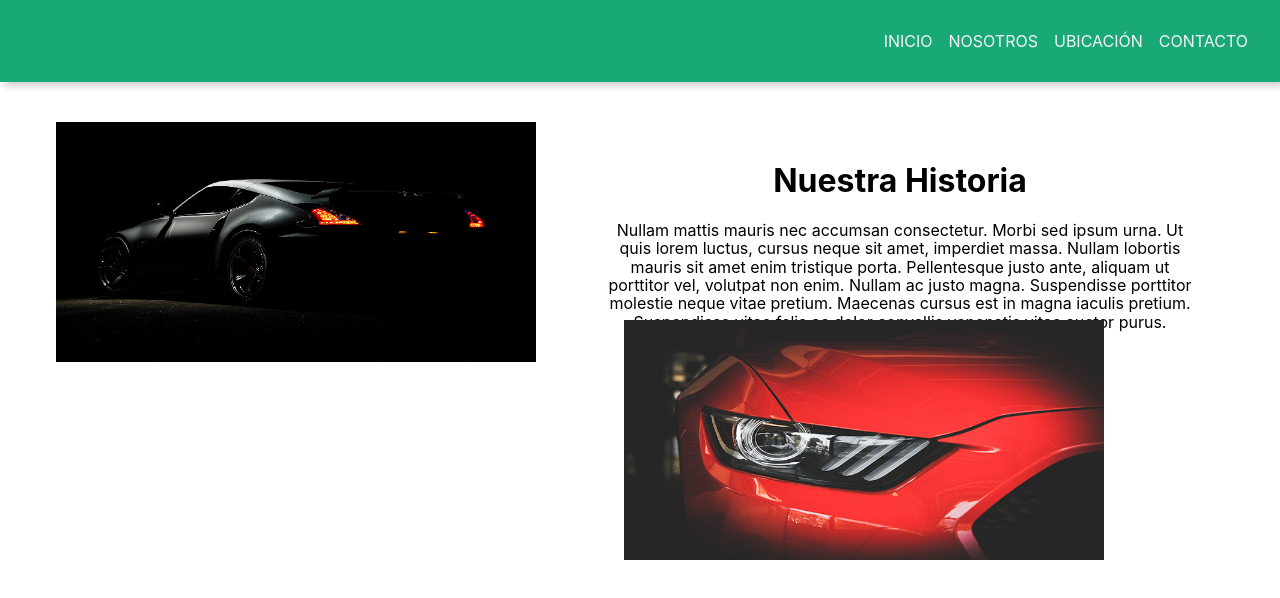
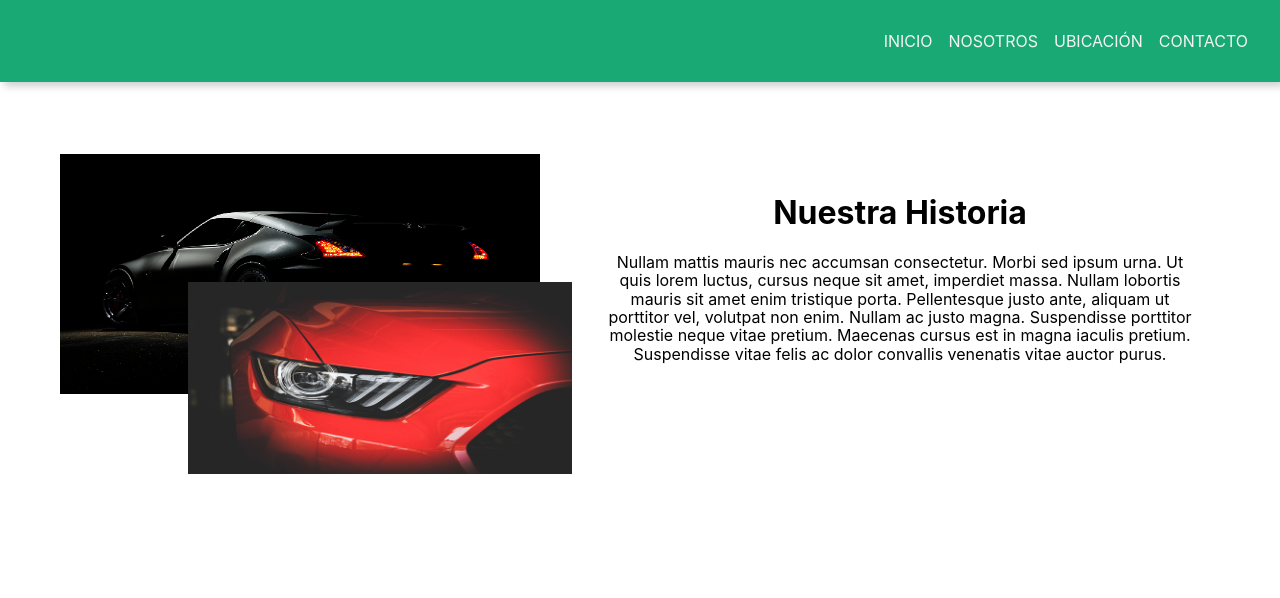
Before and after one commit to superagm123/EstacionamientoVaqueros, a React (Create React App) app: page / in a window 1280 px wide. Shown: the top 598 px of the page. Built offline with nearby package versions, Linux system fonts and the light colour scheme.

Commit message:
improved the image responsive behavior

```diff
--- a/src/Components/Navigation/Navigation.css
+++ b/src/Components/Navigation/Navigation.css
@@ -7,5 +7,6 @@ nav a{
 	nav{
 		display: flex;
 		justify-content: flex-end;
+		align-items: center;
 	}
 }
--- a/src/Components/Story/Story.css
+++ b/src/Components/Story/Story.css
@@ -1,4 +1,4 @@
-.image-container{
+.story-container{
 	display: flex;
 	flex-direction: column;
 	align-items: center;
@@ -8,24 +8,32 @@
 .image{
 	max-width: 15em;
 	max-height: 15em;
-	margin-right: .5em;
 }
 
 @media(min-width: 800px){
-	.image-container{
+	.story-container{
 		display: grid;
 		grid-template-columns: repeat(2, 1fr);
 		justify-items: center;
 		margin-right: 5em;
+		max-width: 120em;
 	}
 
 	.image{
 		max-width:  30em;
 		max-height: 30em;
 	}
-	.imagePosition{
+	.image-container{
+		position: relative;
+		display: flex;
+		flex-direction: column;
+		max-width: 40em;
+		padding: 2em;
+	}
+
+	.image-position{
 		position: absolute;
-		top: 20em;
-		left: 39em;
-   }
+		top: 10em;
+		left: 10em;
+	}
 }
--- a/src/Components/Story/Story.js
+++ b/src/Components/Story/Story.js
@@ -5,15 +5,15 @@ import './Story.css';
 
 const Story = () => {
 	return(
-		<div className="image-container">
-			<div>
+		<div className="story-container">
+			<div className="image-container">
 				<a href="#">
 					<div className="image">
 						<img alt="Car" src={Car}/>
 					</div>
 				</a>
 				<a href="#">
-					<div className="image imagePosition">
+					<div className="image image-position">
 						<img alt="Car" src={Car2}/>
 					</div>
 				</a>
@@ -25,7 +25,7 @@ const Story = () => {
 				  Nullam lobortis mauris sit amet enim tristique porta. Pellentesque justo ante, aliquam ut porttitor vel, volutpat non enim. Nullam ac justo magna. Suspendisse porttitor molestie neque vitae pretium. Maecenas cursus est in magna iaculis pretium. Suspendisse vitae felis ac dolor convallis venenatis vitae auctor purus.
 				</p>
 			</div>
-		</div>//imag-container
+		</div>//image-container
 	);
 }
 
```
